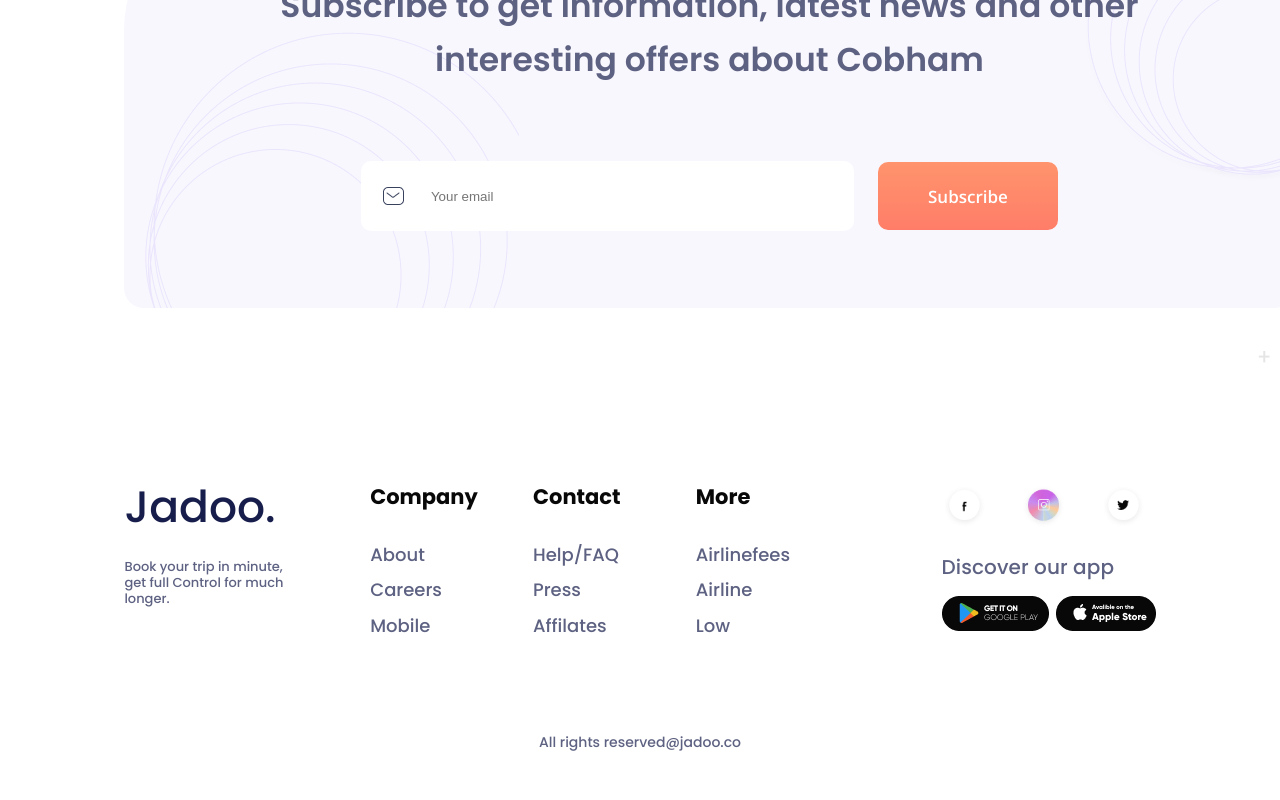
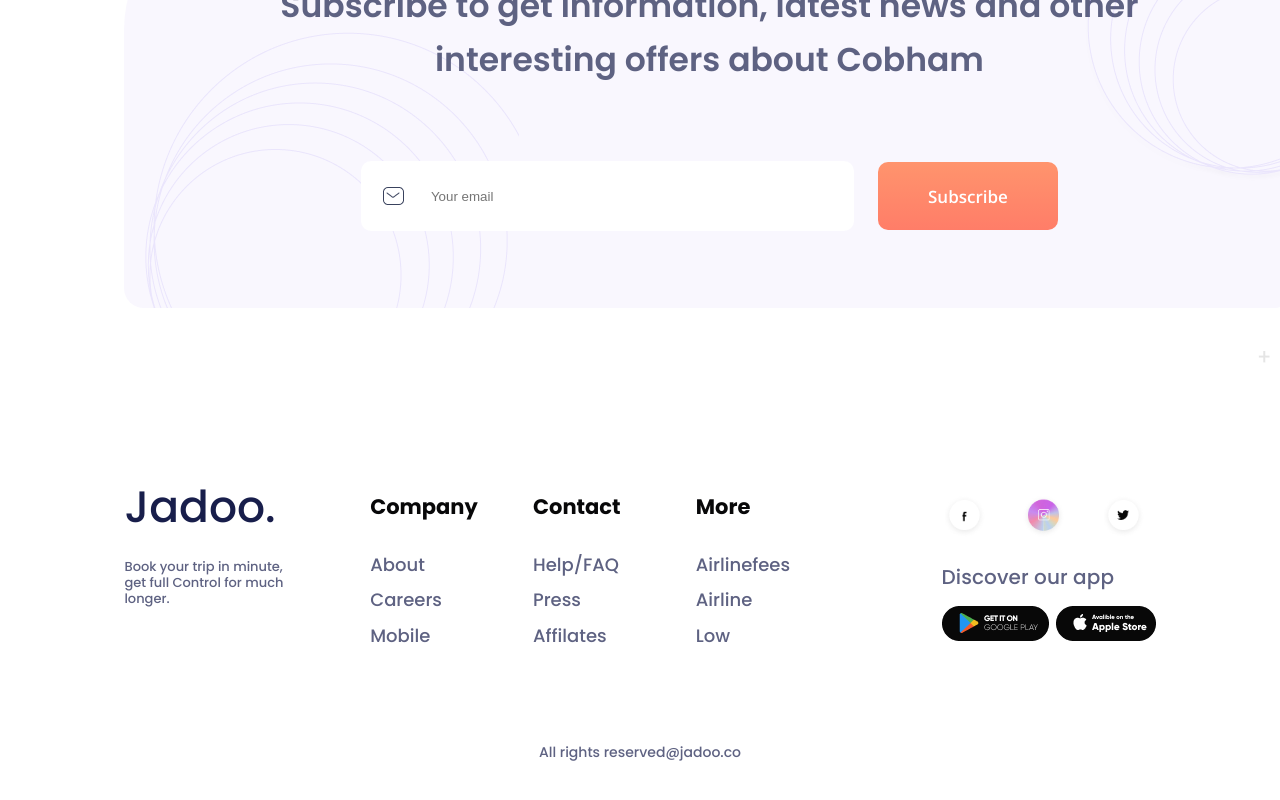
Before and after one commit to Imriaz/travel-agency, a React (Create React App) app: page / in a window 1280 px wide. Shown: the part 3420-4220 px from the top of the page. Built offline with nearby package versions, Linux system fonts and the light colour scheme; a web font is replaced by a local one.

Commit message:
Footer complete .

```diff
--- a/src/components/Common/Footer/style.css
+++ b/src/components/Common/Footer/style.css
@@ -24,7 +24,7 @@
   color: #5e6282;
 }
 .Footer__NavContent {
-  padding-top: 10px;
+  padding-top: 20px;
   display: grid;
   grid-template-columns: 1fr 1fr 1fr;
   justify-content: center;
@@ -51,7 +51,7 @@
   margin-bottom: 13px;
 }
 .Footer__Outbound {
-  padding-top: 10px;
+  padding-top: 20px;
   display: flex;
   flex-direction: column;
 }
--- a/src/components/Common/Footer/style.scss
+++ b/src/components/Common/Footer/style.scss
@@ -47,7 +47,7 @@
 
   &__NavContent {
     // display: flex;
-    padding-top: 10px;
+    padding-top: 20px;
     display: grid;
     grid-template-columns: 1fr 1fr 1fr;
     justify-content: center;
@@ -65,7 +65,7 @@
   }
 
   &__Outbound {
-    padding-top: 10px;
+    padding-top: 20px;
     display: flex;
     flex-direction: column;
 
```
